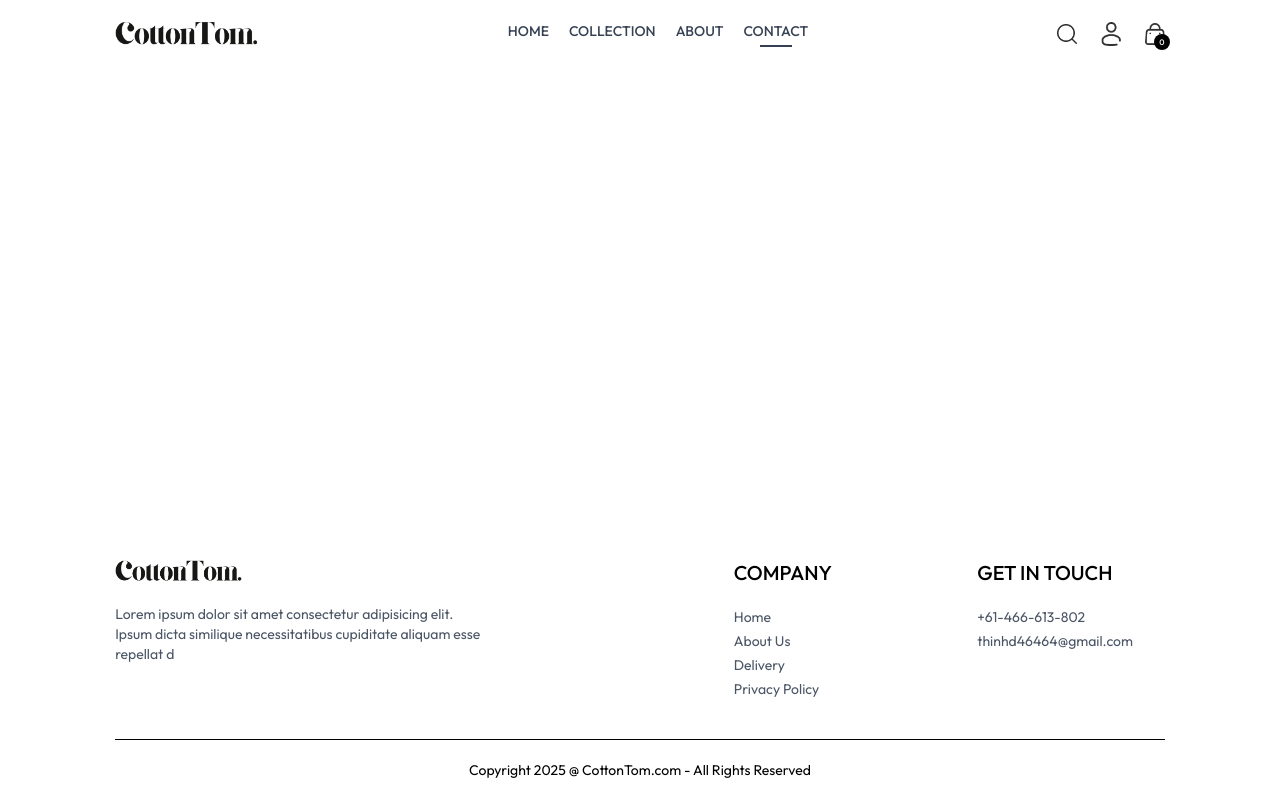
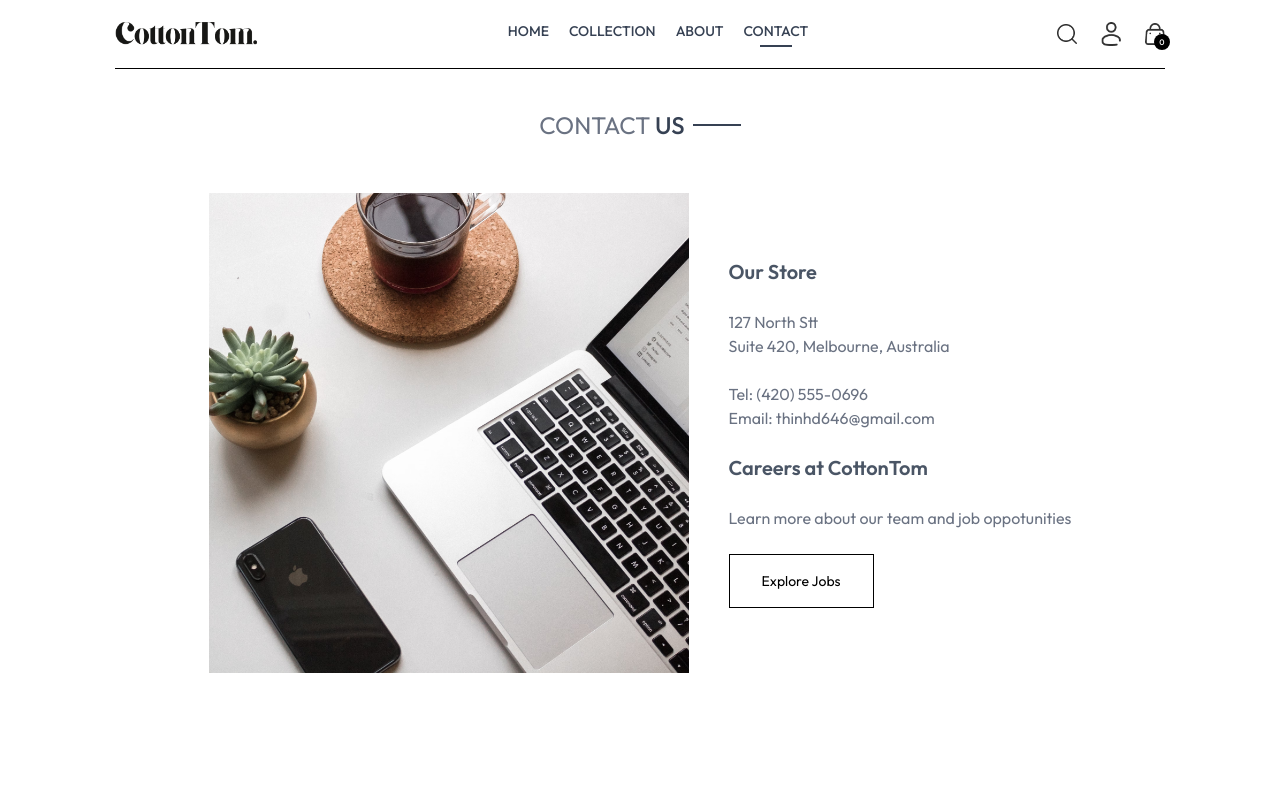
Before and after one commit to ThinhDang464/CottonTom, a React (Vite) app in the folder frontend/: page /contact in a window 1280 px wide. Shown: the top 790 px of the page. Built offline with nearby package versions, Linux system fonts and the light colour scheme.

Commit message:
finish about us UI page

```diff
--- a/frontend/src/pages/Contact.tsx
+++ b/frontend/src/pages/Contact.tsx
@@ -1,5 +1,39 @@
+import { assets } from "../assets/assets";
+import NewsLetterBox from "../components/NewsLetterBox";
+import Title from "../components/Title";
+
 const Contact = () => {
-  return <div></div>;
+  return (
+    <div>
+      <div className="text-center text-2xl pt-10 border-t">
+        <Title text1={"CONTACT"} text2={"US"} />
+      </div>
+
+      <div className="my-10 flex flex-col justify-center md:flex-row gap-10 mb-28">
+        <img className="w-full max-w-[480px]" src={assets.contact_img} alt="" />
+        {/*items start on col make sure items align to the left */}
+        <div className="flex flex-col justify-center items-start gap-6">
+          <p className="font-semibold text-xl text-gray-600">Our Store</p>
+          <p className="text-gray-500">
+            127 North Stt <br /> Suite 420, Melbourne, Australia
+          </p>
+          <p className="text-gray-500">
+            Tel: (420) 555-0696 <br /> Email: thinhd646@gmail.com
+          </p>
+          <p className="font-semibold text-xl text-gray-600 cursor-pointer">
+            Careers at CottonTom
+          </p>
+          <p className="text-gray-500">
+            Learn more about our team and job oppotunities
+          </p>
+          <button className="border border-black px-8 py-4 text-sm hover:bg-black hover:text-white transition-all duration-400">
+            Explore Jobs
+          </button>
+        </div>
+      </div>
+      <NewsLetterBox />
+    </div>
+  );
 };
 
 export default Contact;
```
